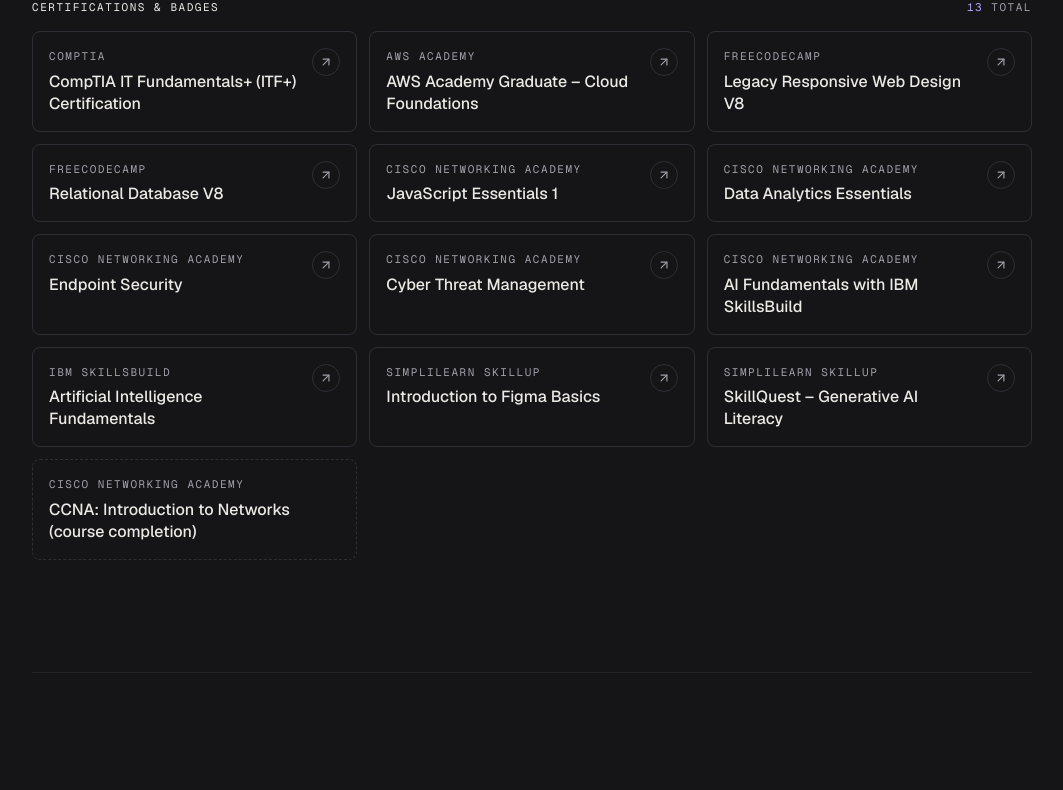
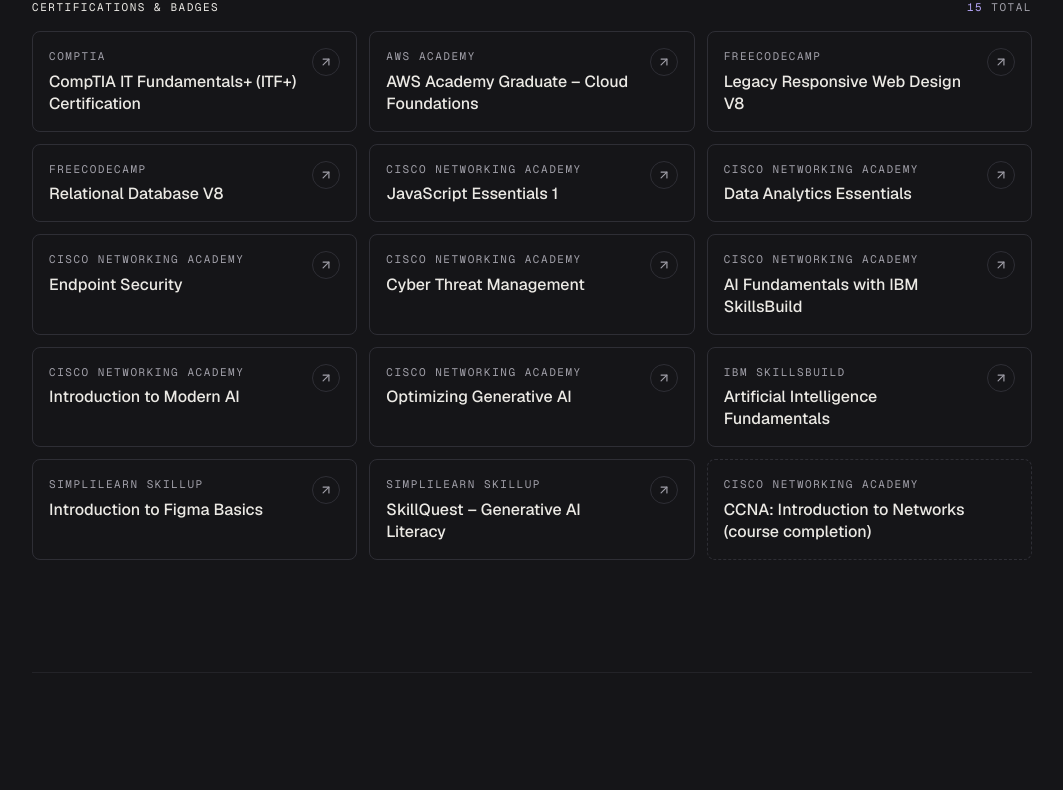
Before and after one commit to JustinNeri/Portfolio, a Next.js app: page / in a window 1280 px wide. Shown: the part 6201-6991 px from the top of the page, without its empty margins (152-1215 px from the left). Built offline with nearby package versions, Linux system fonts and the light colour scheme.

Commit message:
Update portfolio.ts

```diff
--- a/src/data/portfolio.ts
+++ b/src/data/portfolio.ts
@@ -291,6 +291,17 @@
     name: "AI Fundamentals with IBM SkillsBuild",
     issuer: "Cisco Networking Academy",
     url: "https://www.credly.com/badges/0859cf9d-9505-4c99-aaf7-a1bd2d0026d5/linked_in_profile",
+  },
+  {
+    name: "Introduction to Modern AI",
+    issuer: "Cisco Networking Academy",
+    url: "https://www.credly.com/badges/bdfcaca7-15cf-479d-8099-384b34b2015a/linked_in_profile",
+  },
+  {
+    // Part of the Cisco AI Business Practitioner (AIBIZ) learning collection.
+    name: "Optimizing Generative AI",
+    issuer: "Cisco Networking Academy",
+    url: "https://www.credly.com/badges/2567e45b-1599-4f3b-bc56-83001ee42199/linked_in_profile",
   },
   {
     // TODO(justin): confirm the issuer — the credential page didn't state it
```
